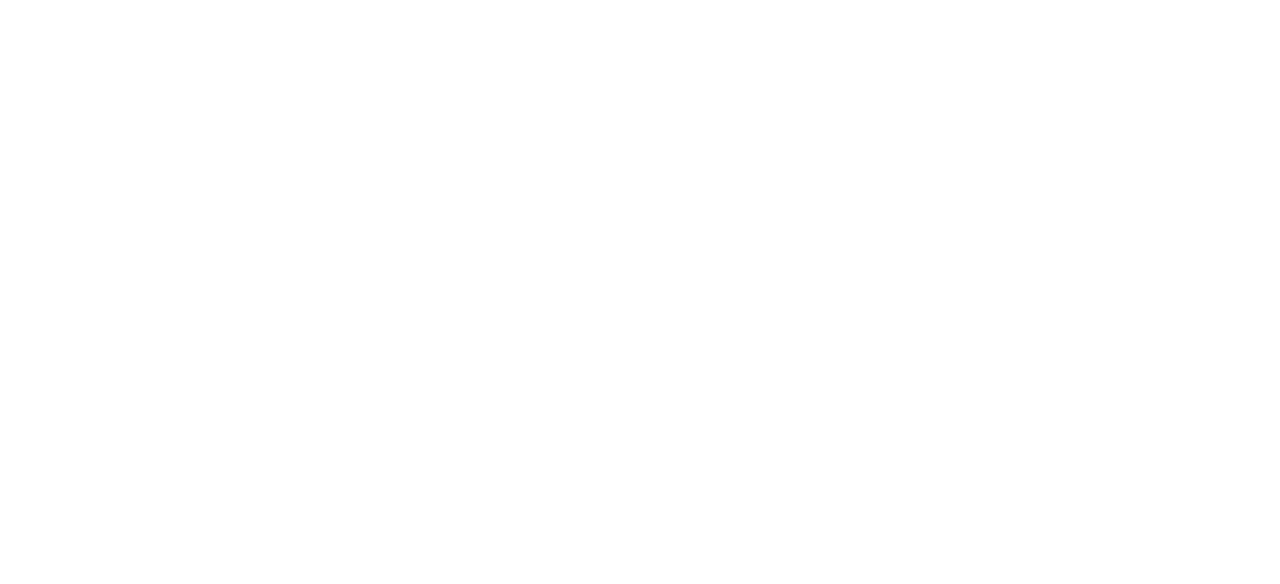
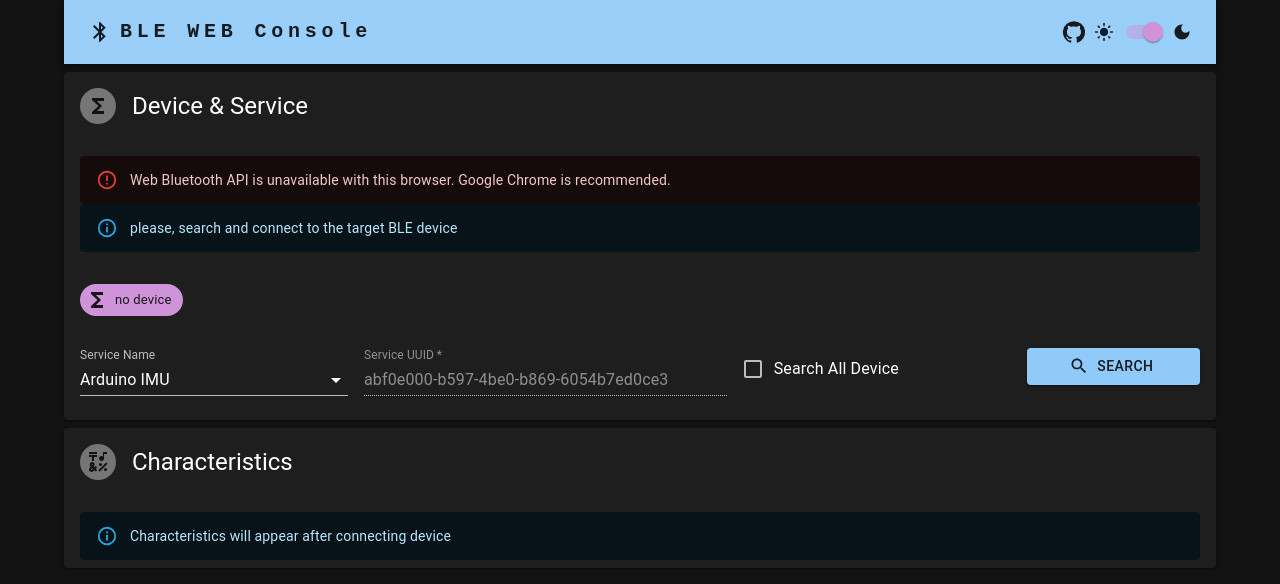
Before and after one commit to botamochi6277/reactjs-ble-console, a React (Vite) app: page / in a window 1280 px wide. Before the commit this address had no page. Shown: the top 584 px of the page. Built offline with nearby package versions, Linux system fonts and the light colour scheme.

Commit message:
Fix float writing

```diff
--- a/package.json
+++ b/package.json
@@ -21,6 +21,7 @@
     "react-router-dom": "^6.22.0"
   },
   "devDependencies": {
+    "@types/node": "^20.11.16",
     "@types/react": "^18.2.15",
     "@types/react-dom": "^18.2.7",
     "@types/web-bluetooth": "^0.0.17",
--- a/src/CharacteristicCard.tsx
+++ b/src/CharacteristicCard.tsx
@@ -1,35 +1,38 @@
 import React, { ChangeEvent } from 'react';
 
 import {
-    Button, Card, CardHeader, CardContent, CardActions,
+    Avatar,
+    Button, Card,
+    CardActions,
+    CardContent,
+    CardHeader,
+    FormControl,
     InputAdornment,
     InputLabel,
-    FormControl,
-    Avatar,
+    MenuItem,
+    Select,
+    SelectChangeEvent,
+    Stack,
     TextField,
-    Select,
-    MenuItem,
-    Stack,
-    SelectChangeEvent,
 } from '@mui/material';
 
 import {
     MuiColorInput, MuiColorInputValue,
     matchIsValidColor
-} from 'mui-color-input'
+} from 'mui-color-input';
 
 import { tinycolor } from '@ctrl/tinycolor'; // installed w/ mui-color-input
 
 // icons
+import EditIcon from '@mui/icons-material/Edit';
 import MenuBookIcon from '@mui/icons-material/MenuBook';
 import NotificationsIcon from '@mui/icons-material/Notifications';
-import EditIcon from '@mui/icons-material/Edit';
 
 // house-made
-import { ble_data_formats, writeValue } from "./bluetooth_utils"
-import { CharacteristicPropertiesChip } from "./CharacteristicPropertiesChip"
+import { CharacteristicPropertiesChip } from "./CharacteristicPropertiesChip";
 import { DataDimensionsIcon } from "./DataDimensionsIcon";
 import { NumerationSystemSelect } from "./NumerationSystemSelect";
+import { ble_data_formats, writeValue } from "./bluetooth_utils";
 
 function BLETypeSelect(props: {
     value: string,
@@ -210,8 +213,9 @@
         }
 
         // number
-        if (["float", "double"].includes(props.characteristic.data_type.name)) {
+        if (["float32", "float64"].includes(props.characteristic.data_type.name)) {
             // integer
+            // console.debug(`field value: ${text_field_value}, parsed: ${parseFloat(text_field_value)}`)
             writeValue(props.characteristic, parseFloat(text_field_value), props.readValueHandle);
             return;
         } else {
--- a/src/bluetooth_utils.ts
+++ b/src/bluetooth_utils.ts
@@ -1,3 +1,4 @@
+
 
 const utf8_decoder = new TextDecoder('utf-8');
 const utf8_encoder = new TextEncoder();
@@ -18,7 +19,14 @@
   { name: 'int32', data_length: 4, hex_code: 0x10, decoder: (v: DataView, offset: number) => v.getInt32(offset, true), encoder: (v: any) => Int32Array.of(v) },
   { name: 'uint32', data_length: 4, hex_code: 0x08, decoder: (v: DataView, offset: number) => v.getUint32(offset, true), encoder: (v: any) => Uint32Array.of(v) },
   { name: 'uint64', data_length: 8, hex_code: 0x0a, decoder: (v: DataView, offset: number) => v.getUint32(offset, true), encoder: (v: any) => Uint32Array.of(v) }, // no getUint64
-  { name: 'float32', data_length: 4, hex_code: 0x14, decoder: (v: DataView, offset: number) => `${v.getFloat32(offset, true).toFixed(4)}`, encoder: (v: any) => Float32Array.of(v) },
+  {
+    name: 'float32', data_length: 4, hex_code: 0x14, decoder: (v: DataView, offset: number) => `${v.getFloat32(offset, true).toFixed(4)}`, encoder: (v: any) => {
+      var buffer = new ArrayBuffer(4);// with a size in bytes
+      const view = new DataView(buffer);
+      view.setFloat32(0, v, true);
+      return view.buffer;
+    }
+  },
   { name: 'float64', data_length: 8, hex_code: 0x15, decoder: (v: DataView, offset: number) => `${v.getFloat64(offset, true).toFixed(4)}`, encoder: (v: any) => Float64Array.of(v) },
   { name: 'string', data_length: 128, hex_code: 0x00, decoder: (v: DataView, offset: number) => { offset; return utf8_decoder.decode(v); }, encoder: (v: any) => utf8_encoder.encode(v) },
 ];
--- a/src/main.tsx
+++ b/src/main.tsx
@@ -11,7 +11,7 @@
     <BrowserRouter>
       <Routes>
         {/* https://www.mochinoki-labo.com/github-pages-react-router-dom-v6-problem/ */}
-        <Route path="/reactjs-ble-console/" element={
+        <Route path={import.meta.env.GITHUB_PAGES ? "/reactjs-ble-console/" : "/"} element={
           <HelmetProvider>
             <Helmet>
               <title>BLE Console</title>
```
Also changed, not shown: 1 other file (tests, documents, lock files or other folders).
